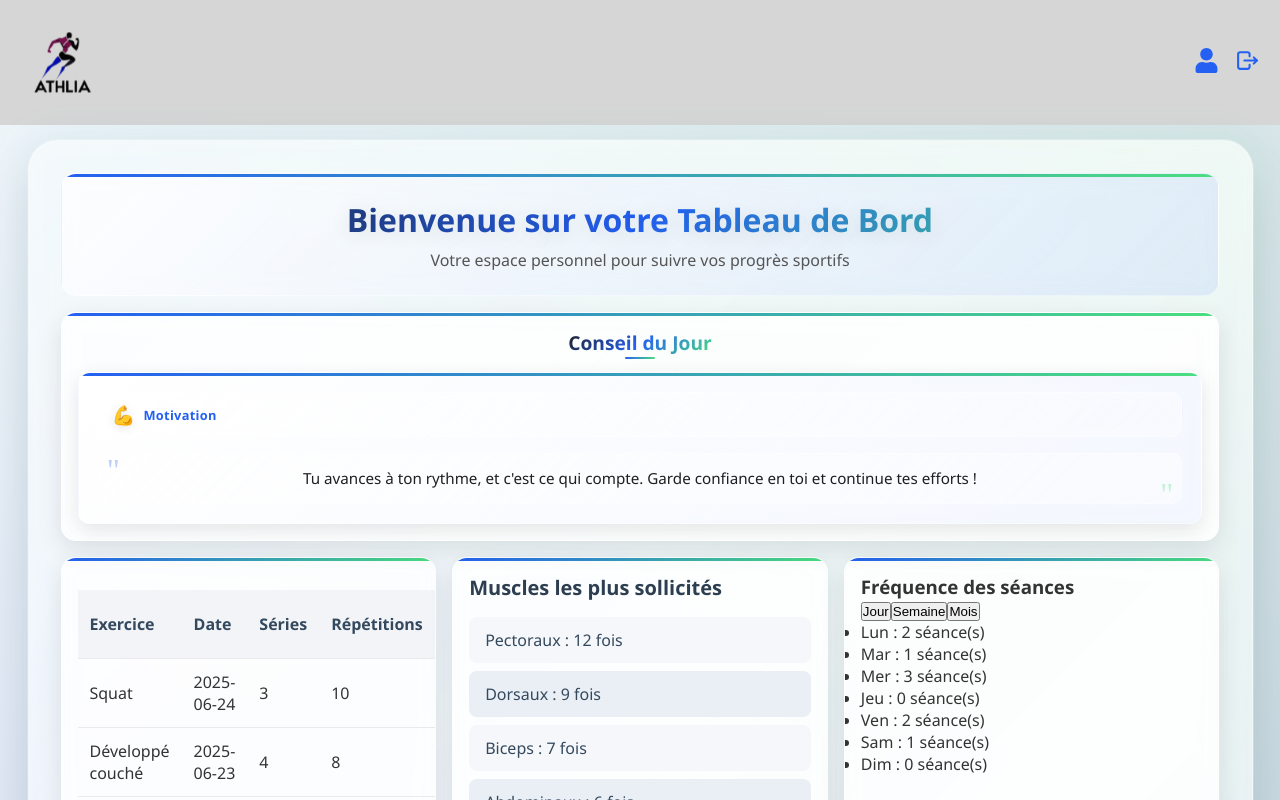
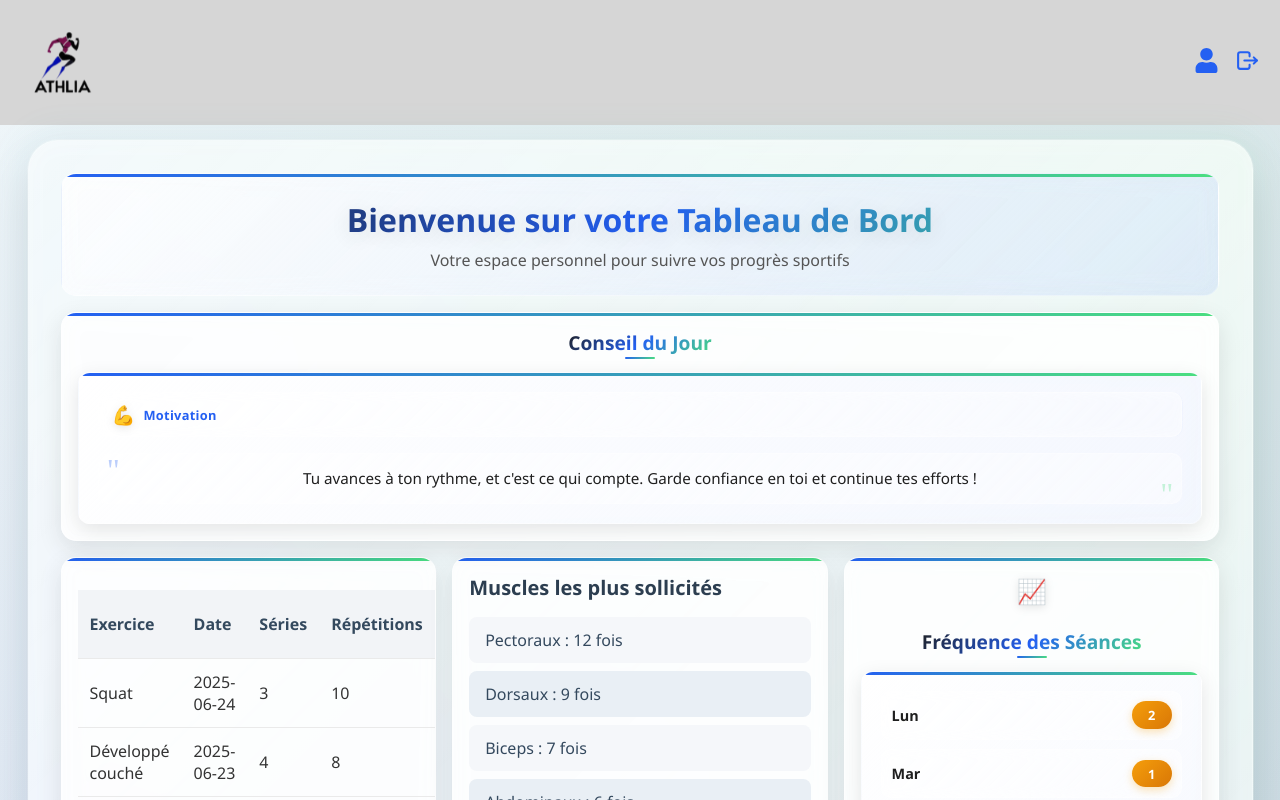
Before and after one commit to HLS-976/athlia-project, a React (Vite) app in the folder frontend/: page /dashboard in a window 1280 px wide. Shown: the top 800 px of the page. Built offline with nearby package versions, Linux system fonts and the light colour scheme; no server answers; sample sign-in values are in the browser's storage.

Commit message:
Refactor ExercisesFrequency component to improve layout and readability; introduce getCountClass function for dynamic styling based on exercise count, and update structure for better presentation of frequency data.

```diff
--- a/frontend/src/Pages/Dashboard/ExercisesFrequency.jsx
+++ b/frontend/src/Pages/Dashboard/ExercisesFrequency.jsx
@@ -31,25 +31,31 @@ const ExercisesFrequency = () => {
       });
   }, [range]);
 
+  const getCountClass = (count) => {
+    if (count >= 3) return "high";
+    if (count >= 1) return "medium";
+    return "low";
+  };
+
   return (
-    <div className="workout-frequency">
-      <h3>Fréquence des séances</h3>
-      <div className="range-buttons">
-        <button onClick={() => setRange("day")}>Jour</button>
-        <button onClick={() => setRange("week")}>Semaine</button>
-        <button onClick={() => setRange("month")}>Mois</button>
+    <div className="exercise-frequency">
+      <h3>Fréquence des Séances</h3>
+      <div className="frequency-chart">
+        {loading ? (
+          <p>Chargement…</p>
+        ) : (
+          <>
+            {frequency.map((item, index) => (
+              <div key={index} className="frequency-item">
+                <span className="frequency-day">{item.label}</span>
+                <span className={`frequency-count ${getCountClass(item.count)}`}>
+                  {item.count}
+                </span>
+              </div>
+            ))}
+          </>
+        )}
       </div>
-      {loading ? (
-        <p>Chargement…</p>
-      ) : (
-        <ul>
-          {frequency.map((item, index) => (
-            <li key={index}>
-              {item.label} : {item.count} séance(s)
-            </li>
-          ))}
-        </ul>
-      )}
     </div>
   );
 };
```
